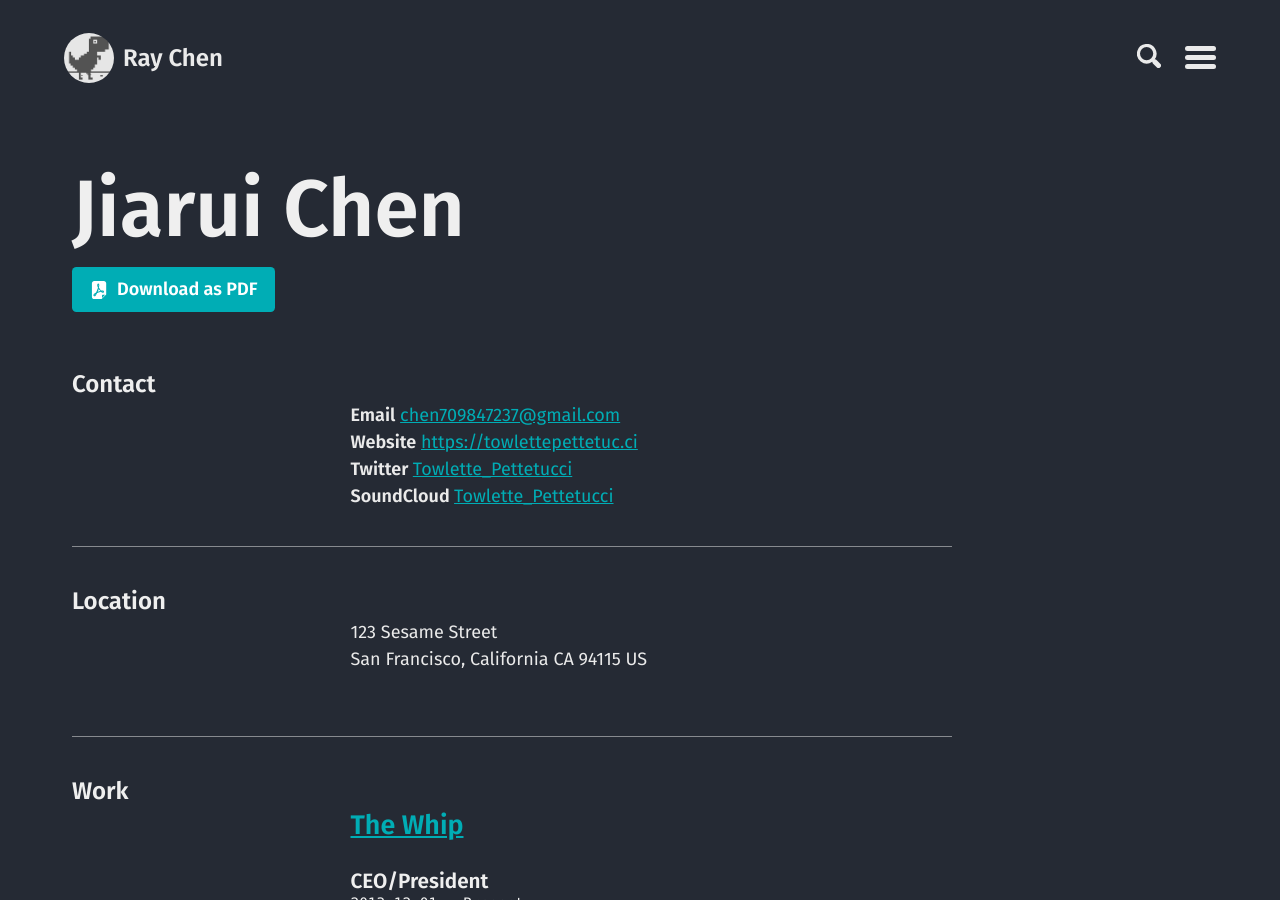
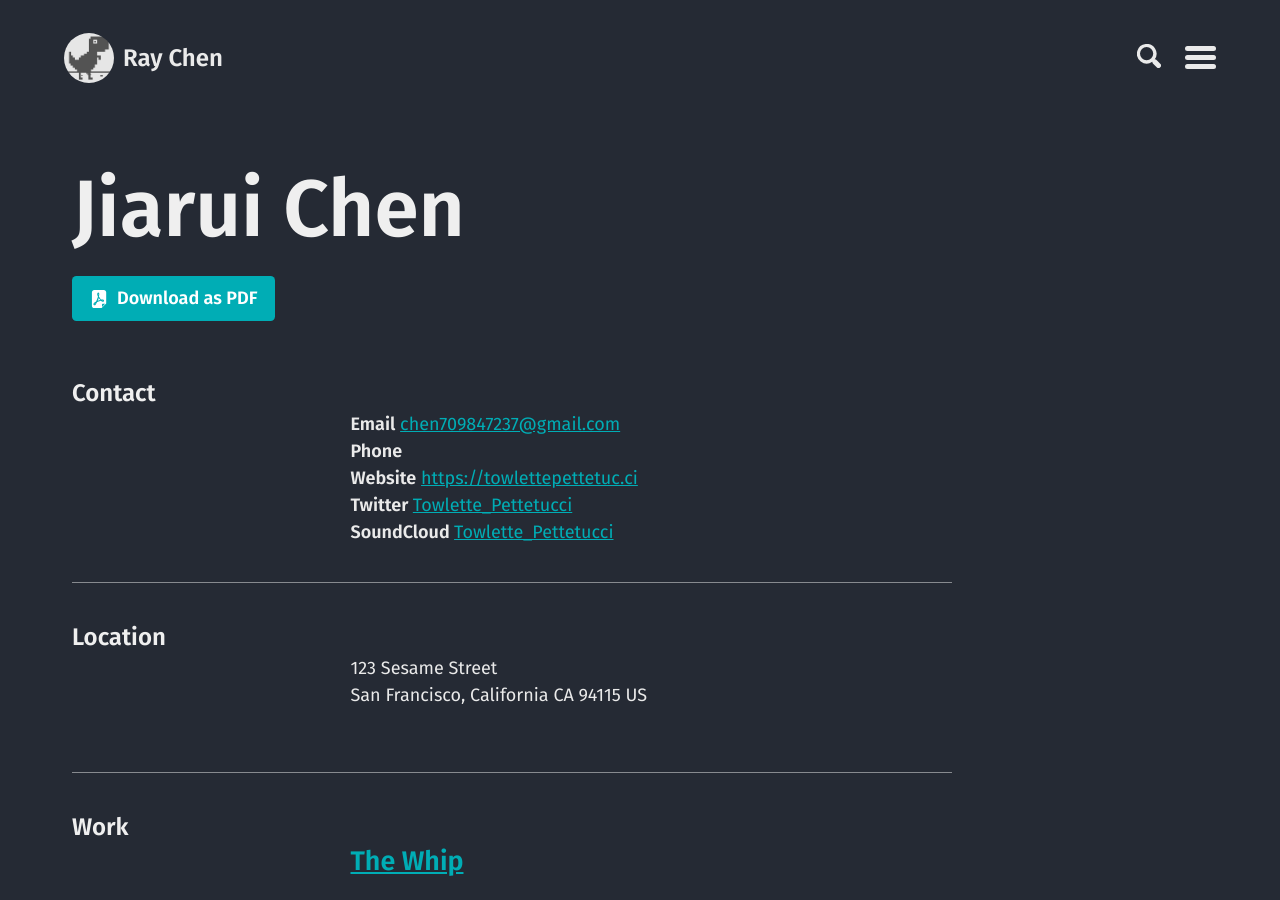
Before and after one commit to chen709847237/chen709847237, a Jekyll site: the page built from cv.md, in a window 1280 px wide and 900 px high. Built offline with Jekyll 4.4.1, drawn with Linux system fonts in a browser that asks for light colours.

Commit message:
Update cv.json

```diff
--- a/_data/cv.json
+++ b/_data/cv.json
@@ -1,12 +1,12 @@
 {
   "basics": {
     "name": "Jiarui Chen",
-    "label": ,
+    "label": "",
     "picture": "",
     "email": "chen709847237@gmail.com",
-    "phone": ,
+    "phone": "",
     "website": "https://towlettepettetuc.ci",
-    "summary": ,
+    "summary": "",
     "location": {
       "address": "123 Sesame Street",
       "postalCode": "CA 94115",
```
